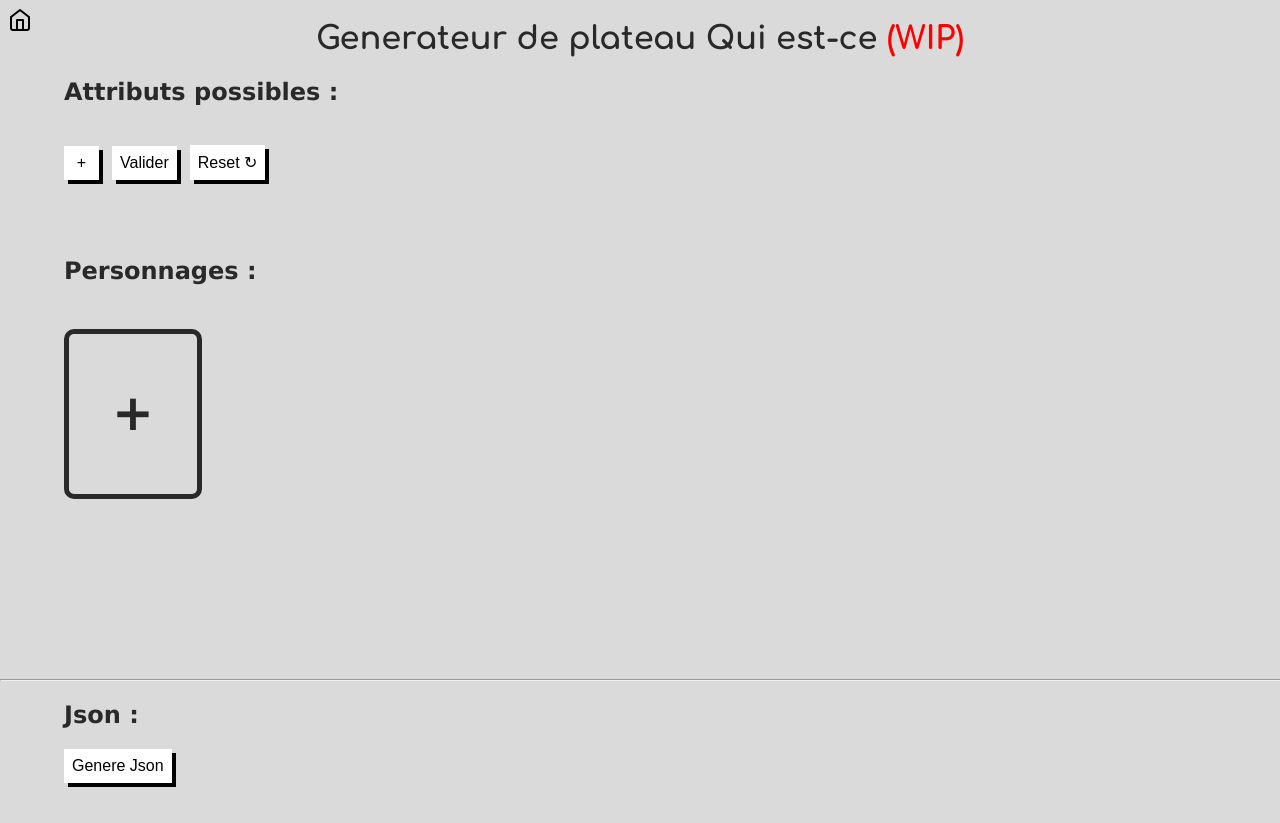
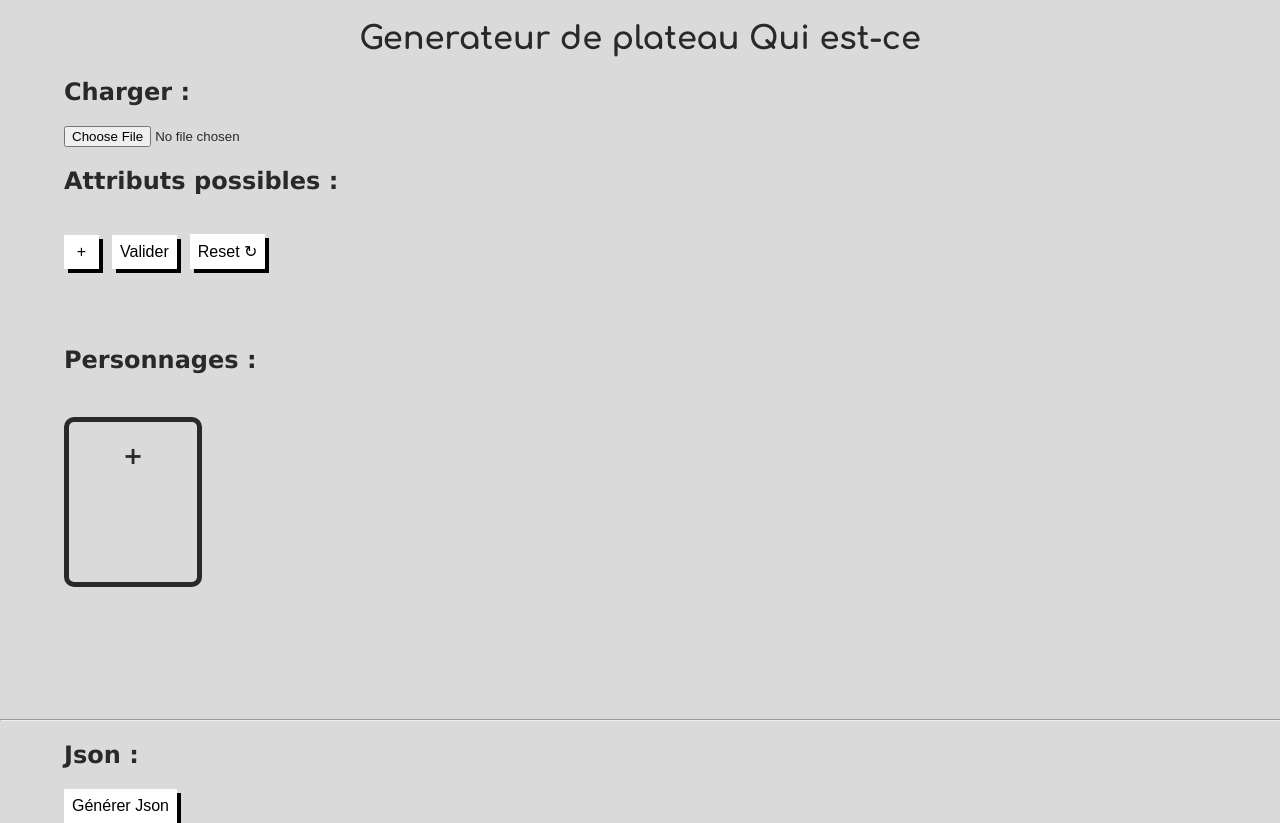
Before and after one commit to 0lbap/quiestce, a website: page public/generateur/index.html in a window 1280 px wide. Before the commit the page ends 800 px from the top, so only its background shows below. Drawn offline with nearby package versions, Linux system fonts and the light colour scheme; a web font is replaced by a local one.

Commit message:
Update index.html

```diff
--- a/public/generateur/index.html
+++ b/public/generateur/index.html
@@ -5,6 +5,7 @@
     <meta name="viewport" content="width=device-width, initial-scale=1.0">
     <link href="https://fonts.googleapis.com/css2?family=Comfortaa:wght@700&display=swap" rel="stylesheet">
     <link href="https://fonts.googleapis.com/css2?family=Koulen&display=swap" rel="stylesheet">
+    <script src="https://cdn.jsdelivr.net/gh/google/code-prettify@master/loader/run_prettify.js?skin=sunburst"></script>
     <link rel="stylesheet" href="/public/generateur/style.css">
     <script src="https://code.jquery.com/jquery-3.6.0.min.js" integrity="sha256-/xUj+3OJU5yExlq6GSYGSHk7tPXikynS7ogEvDej/m4=" crossorigin="anonymous"></script>
     <title>Générateur</title>
@@ -15,26 +16,26 @@
   </head>
   <body>
     <div id="main">
-      <a id="home-icon" href="/"><svg xmlns="http://www.w3.org/2000/svg" width="24" height="24" viewBox="0 0 24 24" fill="none" stroke="currentColor" stroke-width="2" stroke-linecap="round" stroke-linejoin="round" class="feather feather-home"><path d="M3 9l9-7 9 7v11a2 2 0 0 1-2 2H5a2 2 0 0 1-2-2z"></path><polyline points="9 22 9 12 15 12 15 22"></polyline></svg></a>
-
       <div class="generateur" id="generateur">
 
         <div class="titre">
-          <h1>Generateur de plateau Qui est-ce <span class="text-red">(WIP)</span></h1>
+          <h1>Generateur de plateau Qui est-ce </h1>
         </div>
 
         <div class="input">
+          <h2>Charger :</h2>
+          <input type="file" id="json-input" accept=".json" ></input>
+        </div>
 
+        <div class="input">
           <h2>Attributs possibles :</h2>
-          <div id="attributs">
-          </div>
+          <div id="attributs"></div>
           <br>
-          <button onclick="ajout_attribut()" style="width:35px; font-size: 1em;" >   +   </button>
+          <button onclick="ajout_attribut()" style="width:35px; font-size: 1em;" >+</button>
           <span class="spacer">
-          <button onclick="valider_attribut()"> Valider </button>
+          <button onclick="valider_attribut()">Valider</button>
           <span class="spacer">
-          <button onclick="reset_attributs()"> Reset ↻</button>
-
+          <button onclick="reset_attributs()">Reset ↻</button>
         </div>
 
         <br>
@@ -44,22 +45,20 @@
         <h2 class="plateau">Personnages :</h2>
         <br>
         <div class="plateau" id="plateau">
-
-            <div class="Personnage" id="perso_0">
-            <p class="perso" id="persoP_0" style="font-size:50px;font-weight:bold;text-align:center" >+</p>
+          <div class="Personnage" id="perso_0">
+            <h2 class="perso" id="persoP_0">+</h2>
           </div>
-
         </div>
-         <script>init()</script>
-
-
+        <script>init()</script>
 
       </div>
-      <hr width="100%">
+
+      <hr style="margin-top:3em;" width="100%">
+
       <div class="json" id="json_container">
         <h2>Json :</h2>
-        <button onclick="toJson()">Genere Json</button>
-        <div id="json"></div>
+        <button onclick="toJson()">Générer Json</button>
+        <pre id="json" class="prettyprint linenums"></pre>
       </div>
 
     </div>
```
